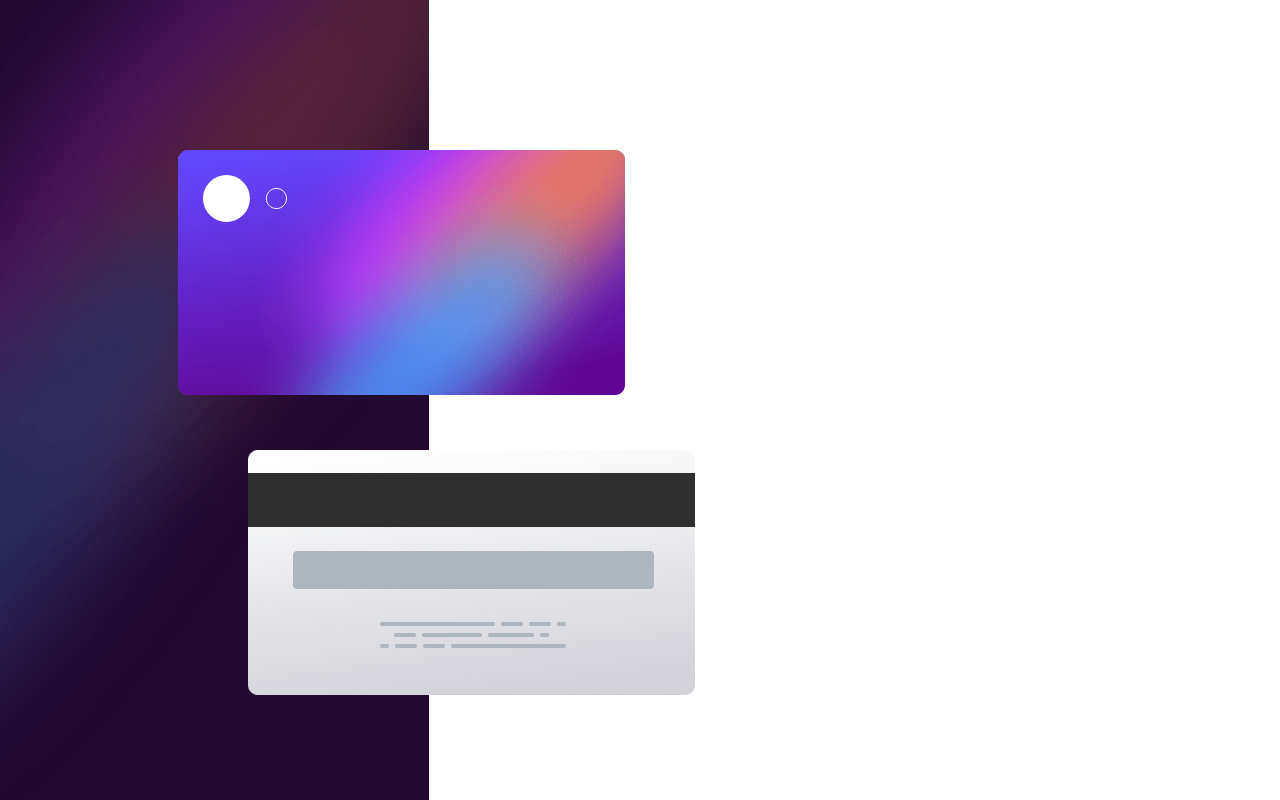
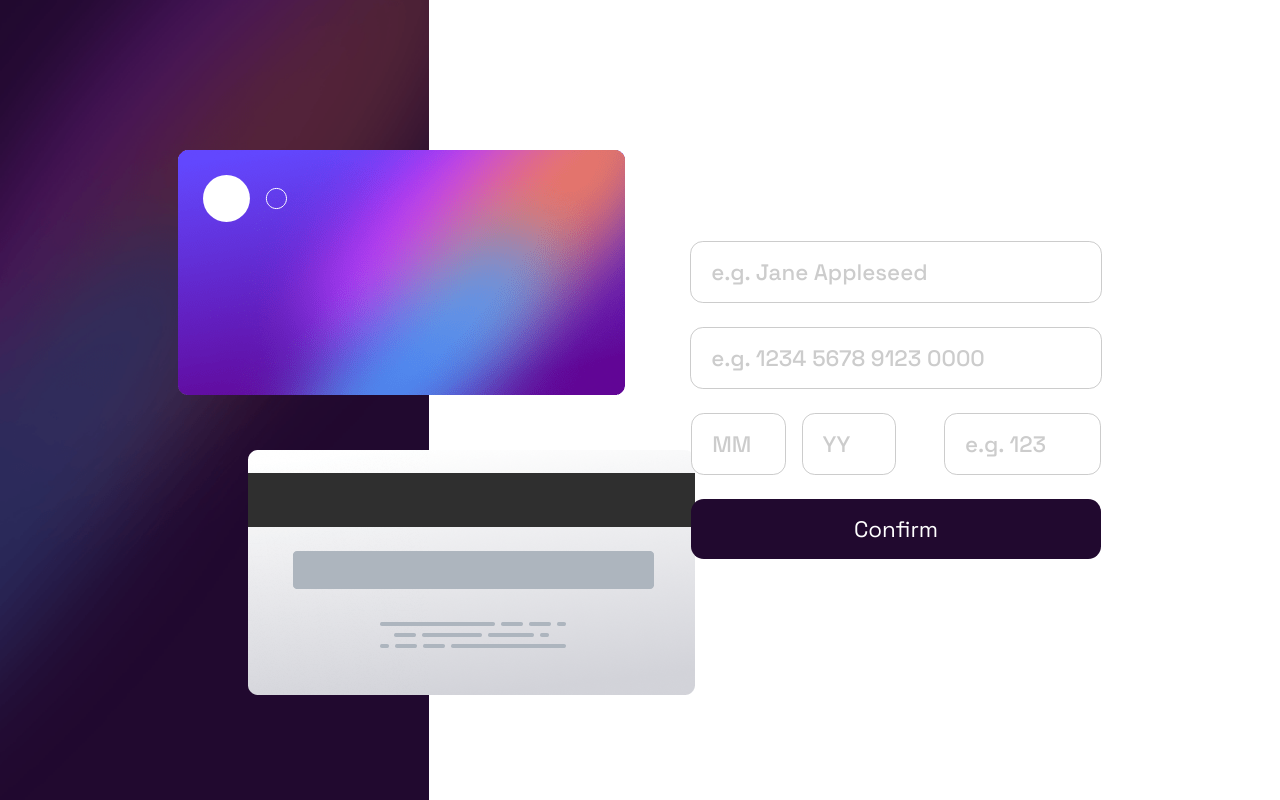
Before and after one commit to andreb308/interactive-card-fmentor, a React (Vite) app: page / in a window 1280 px wide. Built offline with nearby package versions, Linux system fonts and the light colour scheme.

Commit message:
feat: form inputs

```diff
--- a/index.html
+++ b/index.html
@@ -10,6 +10,9 @@
 
   </head>
   <body>
+    <style>
+      @import url('https://fonts.googleapis.com/css2?family=Pixelify+Sans:wght@400;700&family=Space+Grotesk:wght@300;400;500;600;700&display=swap');
+    </style>
     <div id="root"></div>
     <script type="module" src="/src/main.tsx"></script>
   </body>
--- a/src/components/FrontSection/Index.tsx
+++ b/src/components/FrontSection/Index.tsx
@@ -1,11 +1,13 @@
 import React from "react";
 import { Container } from "../../styles/FrontSection";
 import Cards from "./Templates/Cards";
+import Form from "./Templates/Form";
 
 export default function FrontSection() {
   return (
     <Container>
       <Cards />
+      <Form />
     </Container>
   );
 }
--- a/src/components/FrontSection/Templates/Form.tsx
+++ b/src/components/FrontSection/Templates/Form.tsx
@@ -1,7 +1,40 @@
-import React from 'react'
+import React from "react";
+import {
+  BottomRow,
+  Button,
+  CVCContainer,
+  CVCInput,
+  ExpDateContainer,
+  FormContainer,
+  Input,
+} from "../../../styles/Form";
 
 export default function Form() {
   return (
-    <div>Form</div>
-  )
+    <FormContainer>
+
+      {/* Cardholder Name */}
+      <Input type="text" placeholder="e.g. Jane Appleseed" />
+      {/* Card Number */}
+      <Input type="text" placeholder="e.g. 1234 5678 9123 0000" />
+
+      <BottomRow>
+
+        <ExpDateContainer>
+          {/* Exp. Date (MM/YY) */}
+          <Input placeholder="MM"></Input>
+          <Input placeholder="YY"></Input>
+        </ExpDateContainer>
+
+        <CVCContainer>
+          {/* CVC */}
+          <CVCInput placeholder="e.g. 123"></CVCInput>
+        </CVCContainer>
+
+      </BottomRow>
+
+      <Button type="submit">Confirm</Button>
+
+    </FormContainer>
+  );
 }
--- a/src/styles/Form.ts
+++ b/src/styles/Form.ts
@@ -0,0 +1,75 @@
+import styled from "styled-components";
+
+export const FormContainer = styled.div`
+  display: flex;
+  flex-direction: column;
+  align-items: center;
+  justify-content: center;
+  position: relative;
+  width: 50%;
+  height: 100%;
+  gap: 1.5rem;
+`;
+
+export const Label = styled.label``;
+
+export const Input = styled.input`
+  /* margin: 0; */
+  width: calc(80% - 40px);
+  height: 60px;
+  border-radius: 0.8rem;
+  border: 1px solid #ccc;
+  font-size: 1.4rem;
+  font-family: "Space Grotesk", sans-serif;
+  font-weight: 500;
+  padding: 0 20px;
+
+  &::placeholder {
+    color: #ccc;
+  }
+
+  /* &:focus {
+    border: 1px solid hsl(278, 68%, 11%);
+  } */
+`;
+
+export const BottomRow = styled.div`
+  width: 80%;
+
+  display: flex;
+  justify-content: space-between;
+  position: relative;
+`;
+
+export const ExpDateContainer = styled.div`
+  display: flex;
+  align-items: center;
+  gap: 1rem;
+  justify-content: space-around;
+  width: 50%;
+  /* background-color: black; */
+`;
+
+export const CVCContainer = styled.div`
+  display: flex;
+  align-items: center;
+  justify-content: center;
+  /* background-color: pink; */
+  width: 50%;
+`;
+
+export const Button = styled.button`
+  width: 80%;
+  background-color: hsl(278, 68%, 11%);
+  color: white;
+  height: 60px;
+  font-size: 1.4rem;
+  font-family: "Space Grotesk", sans-serif;
+  border: 0;
+  border-radius: 0.8rem;
+`;
+
+export const CVCInput = styled(Input)`
+  width: 100%;
+  margin-left: 3rem;
+`;
```
